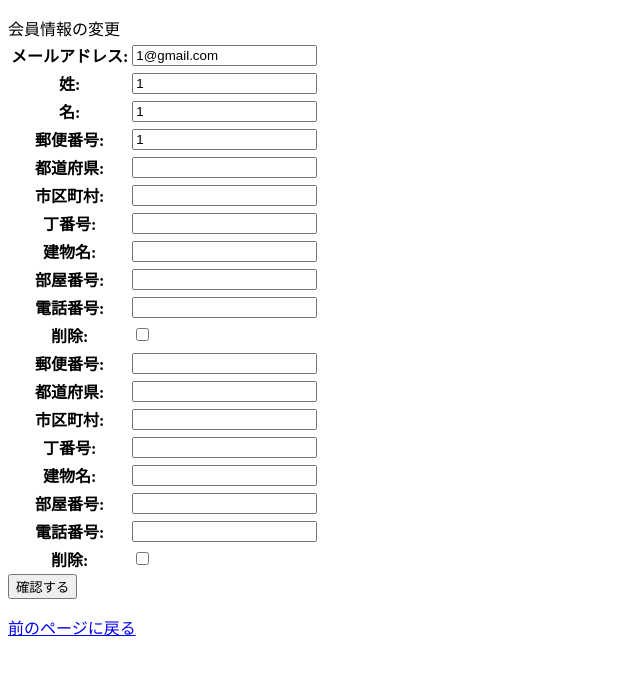
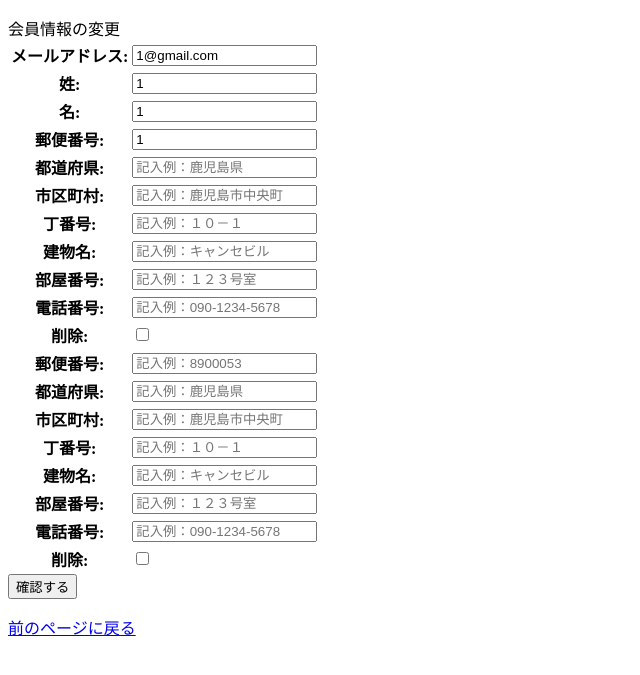
Before and after one commit to harukaasahi/yamaguchi-asahi-repository, a Django app: page /account/changeinfo/3/ in a window 1280 px wide. Shown: the part 40-715 px from the top of the page, without its empty margins (0-640 px from the left). Run offline with Django 3.2, Linux system fonts and the light colour scheme; a user stored in the database is signed in; data comes from the database, SQL or seed files in the repository; both versions use the stored data as it was after the commit.

Commit message:
fourth update

```diff
--- a/account/forms.py
+++ b/account/forms.py
@@ -31,14 +31,42 @@ class ModelFormWithFormSetMixin:
         self.formset.save(commit)
         return saved_instance
 
-
-class AddressForm(forms.ModelForm):
+class AddressForm(forms.ModelForm):#
 
     class Meta:
         model = Address
         fields = ('postcode', 'prefecture', 'city',
                   'zip', 'building', 'room','tell',)
+        widgets = {
+            'postcode':forms.TextInput(
+                #attrsでp-postal-codeを指定
+                attrs={'class': 'p-postal-code','placeholder': '記入例：8900053',},
+                ),
+            'prefecture': forms.TextInput(
+                #attrsでp-regionを指定
+                attrs={'class': 'p-region','placeholder': '記入例：鹿児島県'},
+                ),
+            'city': forms.TextInput(
+                #attrsでp-locality p-street-address p-extended-addressを指定
+                attrs={'class': 'p-locality p-street-address p-extended-address',
+                'placeholder': '記入例：鹿児島市中央町'},
+                ),
+            'zip': forms.TextInput(
+                #attrsでp-locality p-street-address p-extended-addressを指
+                attrs={'class': '','placeholder': '記入例：１０－１'},
+                ),
+            'building': forms.TextInput(
+                #attrsでp-locality p-street-address p-extended-addressを指定
+                attrs={'class': '','placeholder': '記入例：キャンセビル'},
+                ),
+            'room': forms.TextInput(
+                attrs={'class': '','placeholder': '記入例：１２３号室'},
+                ),
+            'tell': forms.TextInput(
+                attrs={'class': '','placeholder': '記入例：090-1234-5678'},
+                ),
 
+        }
 
 AddressFormSet = forms.inlineformset_factory(
     parent_model=User,
--- a/requirements.txt
+++ /dev/null
@@ -1 +0,0 @@
-Django~=2.0.6
```
Also changed, not shown: account/templates/account/changeinfo.html (+9 -2 lines), db.sqlite3, 1 other file.
